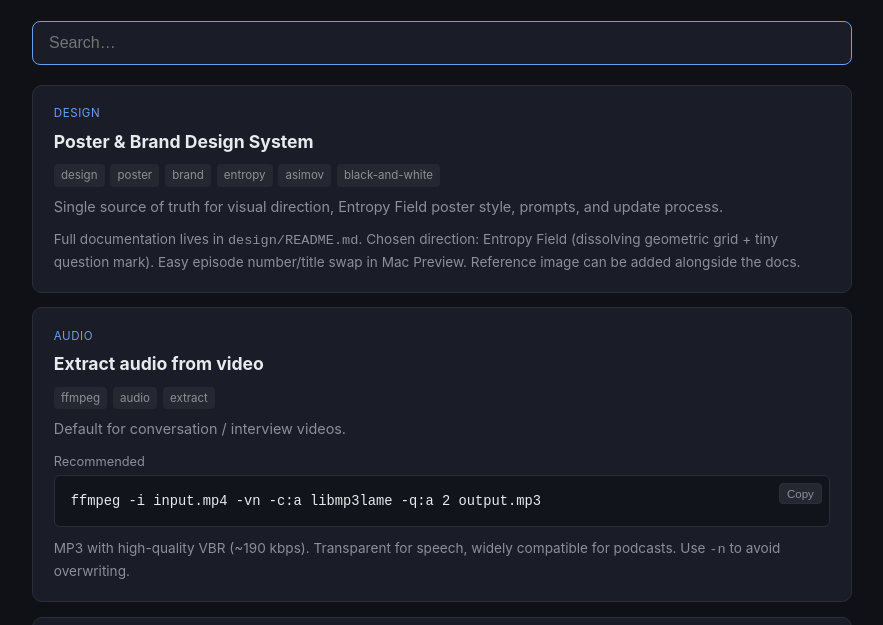
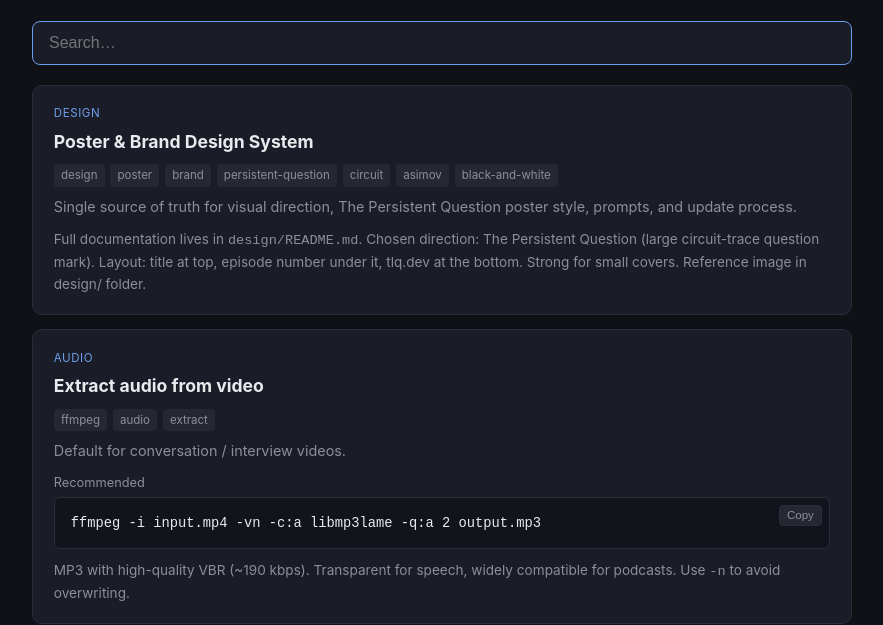
Before and after one commit to arashThr/tlq-workflows, a plain HTML site: page index.html in a window 1280 px wide. Shown: the part 103-728 px from the top of the page, without its empty margins (198-1081 px from the left). Drawn offline with Linux system fonts and the light colour scheme.

Commit message:
Update Design card to reflect Persistent Question choice

```diff
--- a/index.html
+++ b/index.html
@@ -113,10 +113,10 @@ const commands = [
     id: "design-system",
     category: "Design",
     title: "Poster & Brand Design System",
-    tags: ["design", "poster", "brand", "entropy", "asimov", "black-and-white"],
-    description: "Single source of truth for visual direction, Entropy Field poster style, prompts, and update process.",
+    tags: ["design", "poster", "brand", "persistent-question", "circuit", "asimov", "black-and-white"],
+    description: "Single source of truth for visual direction, The Persistent Question poster style, prompts, and update process.",
     commands: [],
-    notes: "Full documentation lives in <code>design/README.md</code>. Chosen direction: Entropy Field (dissolving geometric grid + tiny question mark). Easy episode number/title swap in Mac Preview. Reference image can be added alongside the docs."
+    notes: "Full documentation lives in <code>design/README.md</code>. Chosen direction: The Persistent Question (large circuit-trace question mark). Layout: title at top, episode number under it, tlq.dev at the bottom. Strong for small covers. Reference image in design/ folder."
   },
   {
     id: "extract-audio",
```
